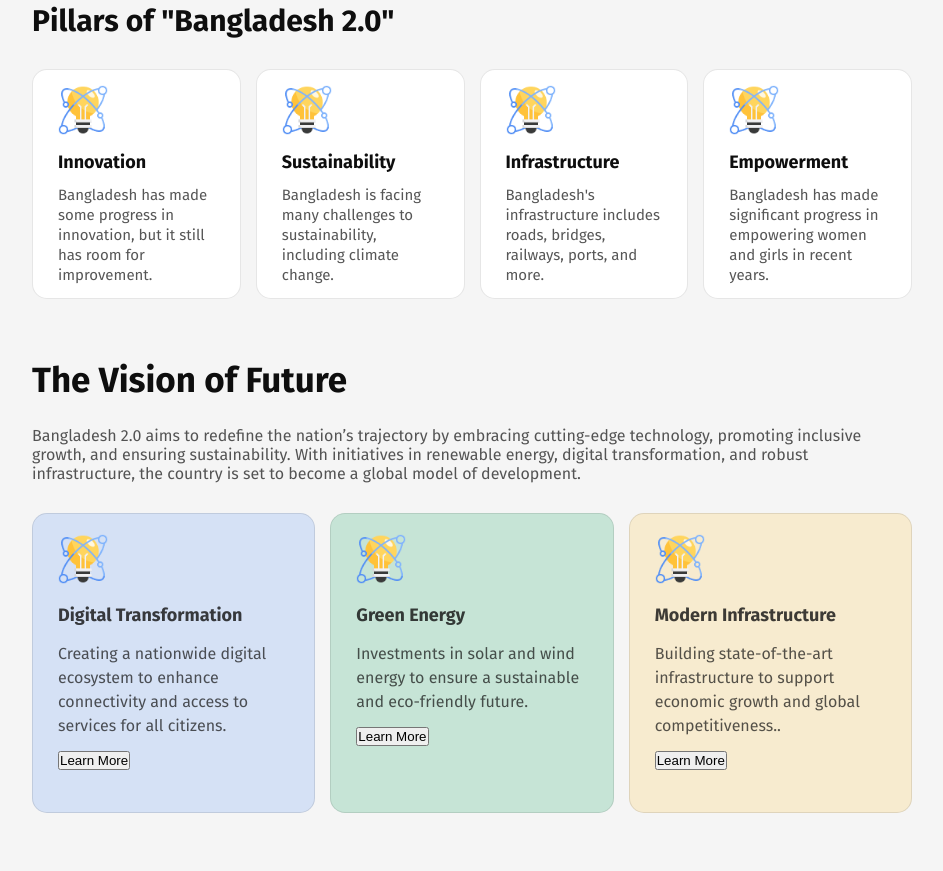
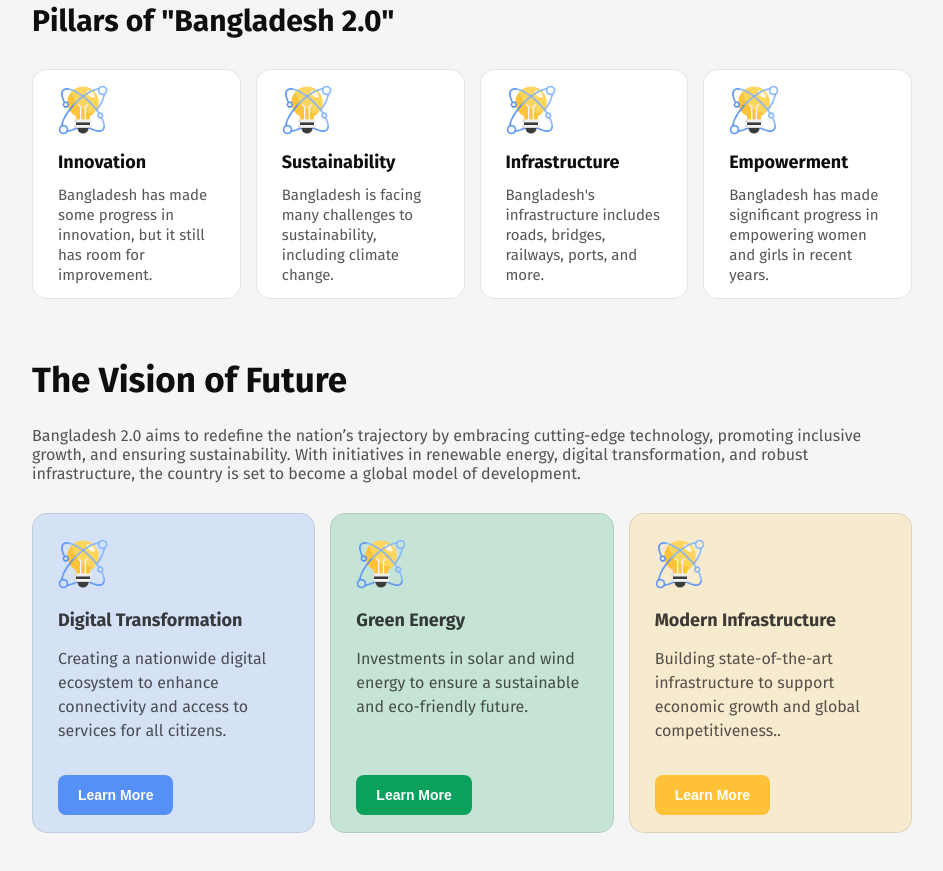
Before and after one commit to atikur-2003/assignment-1, a plain HTML site: page index.html in a window 1280 px wide. Shown: the part 559-1430 px from the top of the page, without its empty margins (168-1111 px from the left). Drawn offline with Linux system fonts and the light colour scheme.

Commit message:
added btn style to vision section

```diff
--- a/index.html
+++ b/index.html
@@ -70,19 +70,19 @@
             <img src="./assets/card-icon.png" alt="">
             <h4>Digital Transformation</h4>
             <p> Creating a nationwide digital ecosystem to enhance connectivity and access to services for all citizens. </p>
-            <button class="">Learn More</button>
+            <button class="vision-section-btn btn-1">Learn More</button>
           </div>
           <div class="vision-section-card card-2">
             <img src="./assets/card-icon.png" alt="">
             <h4>Green Energy</h4>
             <p>Investments in solar and wind energy to ensure a sustainable and eco-friendly future. </p>
-            <button class="">Learn More</button>
+            <button class="vision-section-btn btn-2">Learn More</button>
           </div>
           <div class="vision-section-card card-3">
             <img src="./assets/card-icon.png" alt="">
             <h4>Modern Infrastructure</h4>
             <p>Building state-of-the-art infrastructure to support economic growth and global competitiveness.. </p>
-            <button class="">Learn More</button>
+            <button class="vision-section-btn btn-3">Learn More</button>
           </div>
         </div>
       </section>
--- a/styles/style.css
+++ b/styles/style.css
@@ -138,12 +138,13 @@ banner{
     margin: 30px 0;
 }
 .vision-section-card{
-    padding: 20px 25px;
-    width: 400px;
-    height: 300px;
+    padding: 25px;
+    width: 450px;
+    height: 320px;
     border: 1px solid rgba(14, 14, 14, .1);
     border-radius: 15px;
     box-sizing: border-box;
+    position: relative;
 }
 
 .vision-section-items .card-1{
@@ -172,5 +173,25 @@ banner{
     font-size: 16px;
     font-weight: 400;
     line-height: 24px;
-    margin: 12px 0;
+    margin: 15px 0;
 }
+.vision-section-btn{
+    border-radius: 8px;
+    padding: 12px 20px;
+    border: none;
+    position: absolute;
+    left: 25px;
+    bottom: 17px;
+    color: #ffffff;
+    font-size: 14px;
+    font-weight: 600;
+}
+.vision-section-card .btn-1{
+    background-color: rgb(84, 144, 245);
+}
+.vision-section-card .btn-2{
+    background-color: rgb(9, 161, 92) !important;
+}
+.vision-section-card .btn-3{
+    background-color: rgb(255, 194, 57);
+}
```
